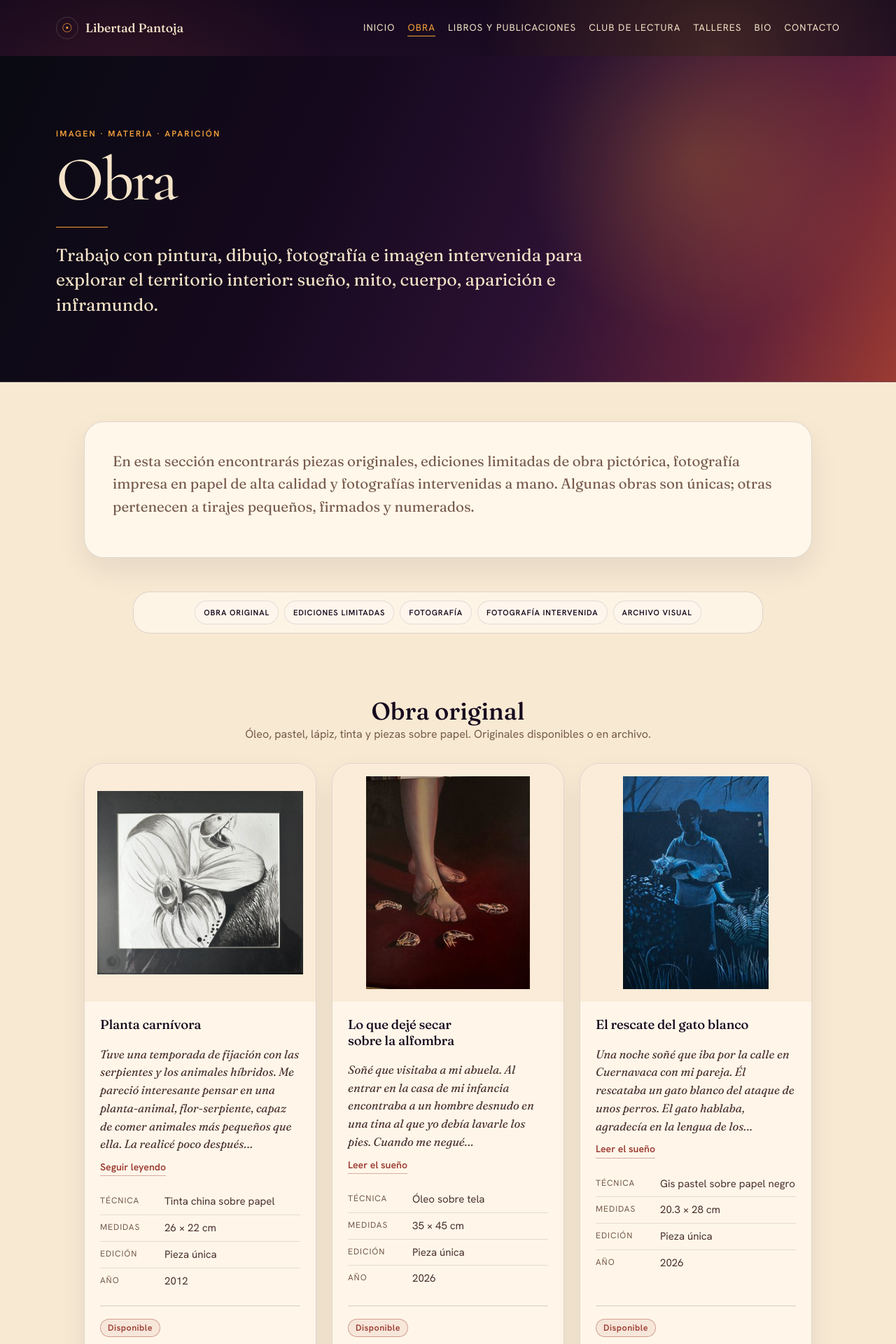
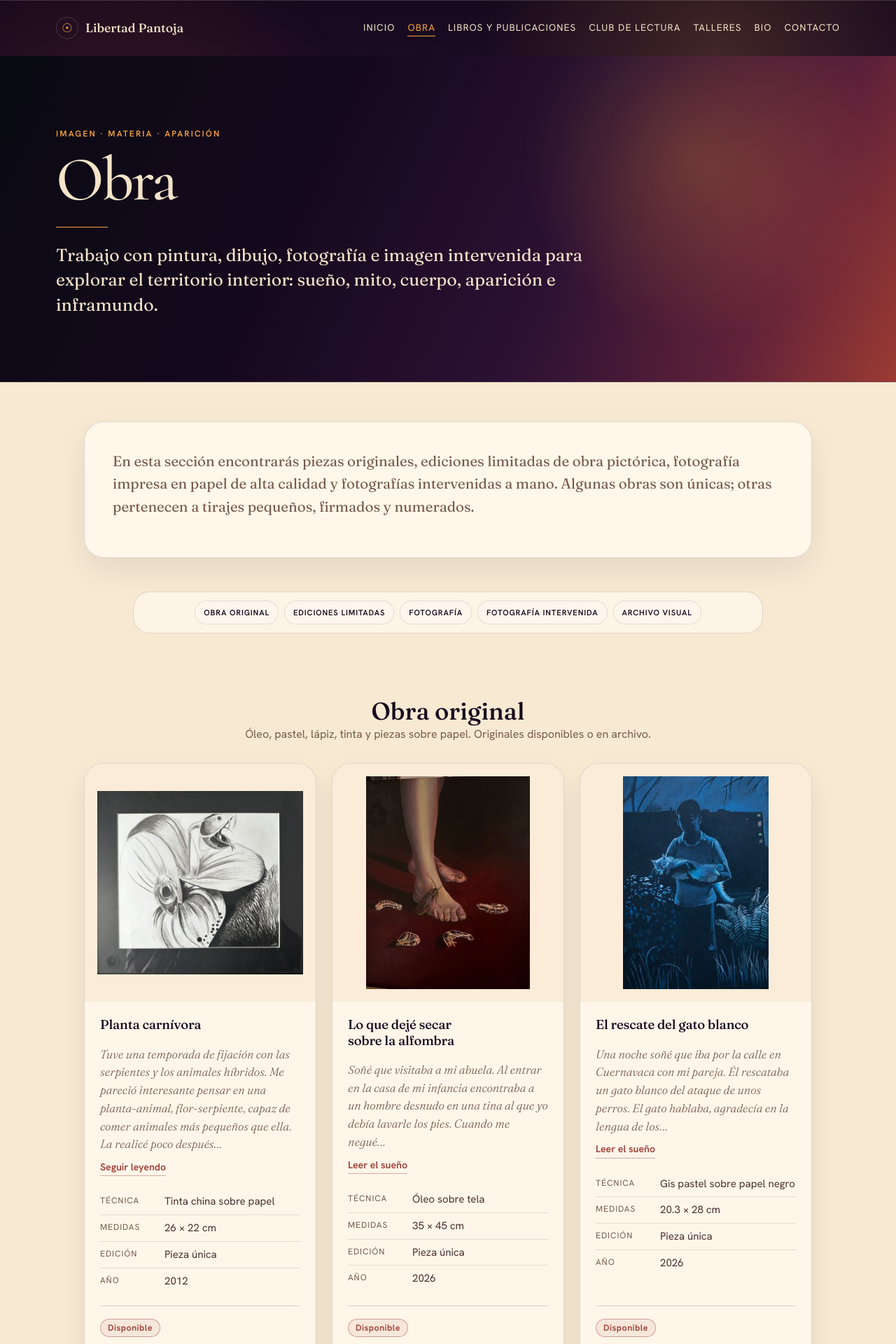
Before and after one commit to LiberPH/libertad-pantoja_site, a Jekyll site: the page built from obra.html, in a window 1280 px wide. Shown: the top 1920 px of the page at 70% size. Built offline with Jekyll 4.4.1, drawn with Linux system fonts in a browser that asks for light colours.

Commit message:
Aligera el relato y reduce el precio en la ficha de obra
- Relato en Fraunces itálica 300 (se carga el peso desde Google Fonts)
  y color café medio, para que no se lea como negritas.
- Precio de 1.3rem a 1.1rem: sigue destacando sin gritar.

Co-Authored-By: Claude Opus 5.5 <noreply@anthropic.com>

```diff
--- a/_layouts/default.html
+++ b/_layouts/default.html
@@ -8,7 +8,7 @@
 
   <link rel="preconnect" href="https://fonts.googleapis.com">
   <link rel="preconnect" href="https://fonts.gstatic.com" crossorigin>
-  <link rel="stylesheet" href="https://fonts.googleapis.com/css2?family=Fraunces:opsz,ital,wght@9..144,0,400;9..144,0,500;9..144,0,600;9..144,1,400&family=Cormorant:wght@500&family=Hanken+Grotesk:wght@400;500;600&display=swap">
+  <link rel="stylesheet" href="https://fonts.googleapis.com/css2?family=Fraunces:opsz,ital,wght@9..144,0,400;9..144,0,500;9..144,0,600;9..144,1,300;9..144,1,400&family=Cormorant:wght@500&family=Hanken+Grotesk:wght@400;500;600&display=swap">
   <link rel="stylesheet" href="{{ '/assets/css/main.css' | relative_url }}?v=20260630-2">
 </head>
 <body class="{% if page.body_class %}{{ page.body_class }}{% endif %}">
--- a/assets/css/main.css
+++ b/assets/css/main.css
@@ -1612,9 +1612,10 @@ main {
   margin: 0;
   font-family: 'Fraunces', serif;
   font-style: italic;
+  font-weight: 300;
   font-size: 1.04rem;
   line-height: 1.55;
-  color: var(--tinta-cafe);
+  color: var(--tinta-media);
 }
 
 .art-story:has(.art-story-more[open]) .art-story-teaser {
@@ -1720,8 +1721,8 @@ main {
 .art-card .price-list dd {
   font-family: 'Fraunces', serif;
   font-weight: 500;
-  font-size: 1.3rem;
-  line-height: 1.25;
+  font-size: 1.1rem;
+  line-height: 1.3;
   color: var(--tinta-profunda);
   font-variant-numeric: lining-nums tabular-nums;
 }
```
